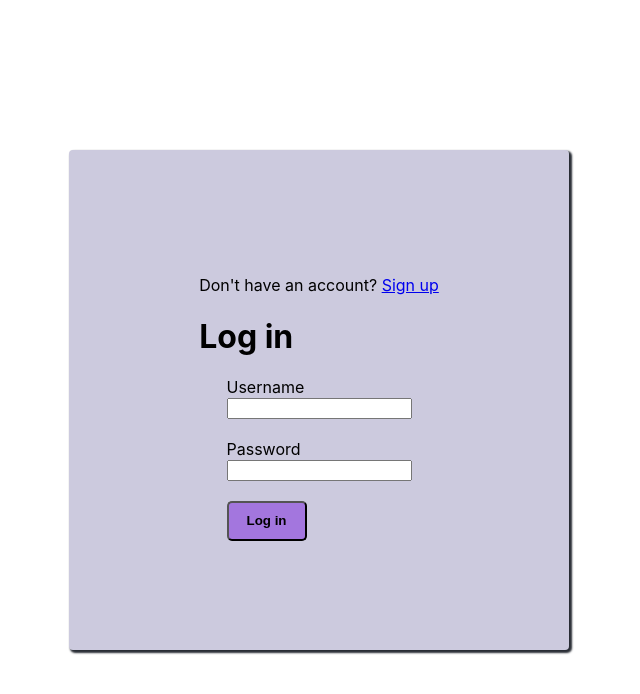
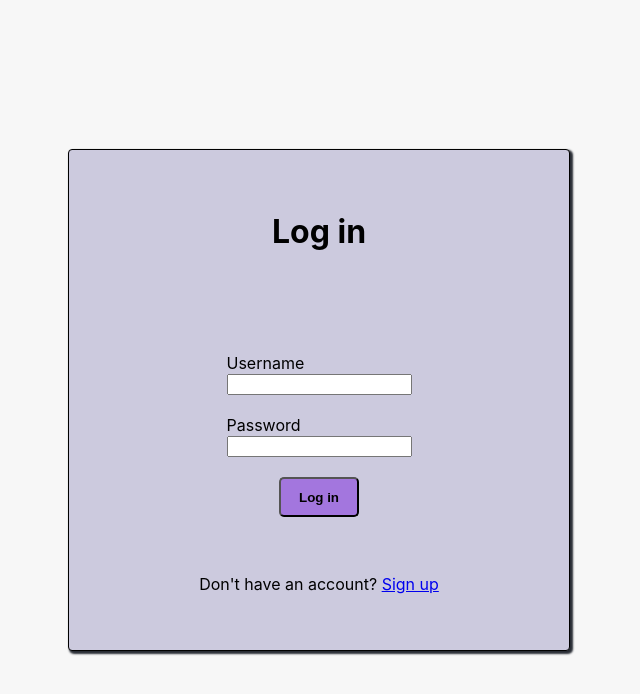
Before and after one commit to fluistro/Studiously, a React (Create React App) app in the folder client/: page /login in a window 1280 px wide. Shown: the top 694 px of the page, without its empty margins (321-961 px from the left). Built offline with nearby package versions, Linux system fonts and the light colour scheme.

Commit message:
Restyled login and signup forms

```diff
--- a/client/src/App.css
+++ b/client/src/App.css
@@ -1,42 +1,3 @@
-.App {
-  text-align: center;
-}
-
-.App-logo {
-  height: 40vmin;
-  pointer-events: none;
-}
-
-@media (prefers-reduced-motion: no-preference) {
-  .App-logo {
-    animation: App-logo-spin infinite 20s linear;
-  }
-}
-
-.App-header {
-  background-color: #282c34;
-  min-height: 100vh;
-  display: flex;
-  flex-direction: column;
-  align-items: center;
-  justify-content: center;
-  font-size: calc(10px + 2vmin);
-  color: white;
-}
-
-.App-link {
-  color: #61dafb;
-}
-
-@keyframes App-logo-spin {
-  from {
-    transform: rotate(0deg);
-  }
-  to {
-    transform: rotate(360deg);
-  }
-}
-
 .content {
   margin-left: 250px;
   padding: 20px;
--- a/client/src/components/authentication/AuthForm.jsx
+++ b/client/src/components/authentication/AuthForm.jsx
@@ -4,7 +4,7 @@ import "./Form.css";
 // endpoint: "login" or "signup"
 // OnSuccess: JSX element to display when form submitted successfully
 // Header: JSX element
-export default function AuthForm({ OnSuccess, Header, endpoint }) {
+export default function AuthForm({ OnSuccess, Header, Footer, endpoint }) {
 
     const [userInfo, setUserInfo] = useState({
         username: "",
@@ -38,9 +38,11 @@ export default function AuthForm({ OnSuccess, Header, endpoint }) {
 
     return (
         success ? OnSuccess :
+        <div className="form-background">
             <div className="form">
                 {Header}
-            <div>{error && <p className="error">Error: {error}</p>}</div>
+
+                <div className="form-error">{error && <p className="error">Error: {error}</p>}</div>
 
                 <div className="form-body">
                     <form>
@@ -48,8 +50,11 @@ export default function AuthForm({ OnSuccess, Header, endpoint }) {
                         <input type="text" id="username" name="username" onChange={onInputChange}></input><br/><br/>
                         <label htmlFor="password">Password</label><br/>
                         <input type="password" id="password" name="password" onChange={onInputChange}></input><br/><br/>
+                    </form>
                     <button type="submit" onClick={onSubmit} id="submit-button"><b>Log in</b></button>
-                </form>
+                </div>
+
+                {Footer}
             </div>
         </div>
     )
--- a/client/src/components/authentication/Form.css
+++ b/client/src/components/authentication/Form.css
@@ -1,25 +1,52 @@
+.form-background {
+
+  background-color: rgba(219, 219, 219, 0.218);
+
+  height: 100%;
+  width: 100%;
+
+  display: flex;
+  justify-content: center;
+  align-items: center;
+
+}
+
 .form {
+
     background-color: #CCCADE;
+
+    border: solid black;
+    border-width: 1px;
+    box-shadow: 2px 2px 2px 1px #282c34;
+    border-radius: 4px;
+
     width: 40%;
     max-width: 500px;
     height: 50%;
     min-height: 500px;
-    position: absolute;
-    top: 50%;
-    left: 50%;
-    transform: translate(-50%, -50%);
+
     display: flex;
     flex-direction: column;
-    justify-content: center;
+    justify-content: space-evenly;
     align-items: center;
-    box-shadow: 2px 2px 2px 1px #282c34;
-    border-radius: 4px;
-  }
+
+}
+
+.form-header {
+  display: flex;
+  justify-content: center;
+  align-items: center;
+}
 
 .form-body {
-display: flex;
-justify-content: center;
-align-items: center;
+  display: flex;
+  justify-content: center;
+  align-items: center;
+  flex-direction: column;
+}
+
+.form-footer {
+  justify-self: start;
 }
 
 #submit-button {
@@ -28,3 +55,7 @@ height: 40px;
 width: 80px;
 border-radius: 5px;
 }
+
+.error {
+  color: rgb(179, 6, 6);
+}
--- a/client/src/components/authentication/Login.jsx
+++ b/client/src/components/authentication/Login.jsx
@@ -8,11 +8,15 @@ export default function Login() {
     const OnSuccessComponent = <Navigate to="/home" />;
     const HeaderComponent = (
         <div className="form-header">
-            <p>Don't have an account? <a href="/signup">Sign up</a></p>
             <h1>Log in</h1>
         </div>
     );
+    const FooterComponent = (
+        <div className="form-footer">
+            <p>Don't have an account? <a href="/login">Sign up</a></p>
+        </div>
+    )
 
-    return <AuthForm endpoint="login" OnSuccess={OnSuccessComponent} Header={HeaderComponent} />;
+    return <AuthForm endpoint="login" OnSuccess={OnSuccessComponent} Header={HeaderComponent} Footer={FooterComponent}/>;
 
 };
--- a/client/src/components/authentication/Signup.jsx
+++ b/client/src/components/authentication/Signup.jsx
@@ -8,11 +8,15 @@ export default function Signup() {
     const OnSuccessComponent = <Navigate to="/login" />;
     const HeaderComponent = (
         <div className="form-header">
-            <p>Already have an account? <a href="/login">Log in</a></p>
             <h1>Create an account</h1>
         </div>
     );
+    const FooterComponent = (
+        <div className="form-header">
+            <p>Already have an account? <a href="/login">Log in</a></p>
+        </div>
+    )
 
-    return <AuthForm endpoint="signup" OnSuccess={OnSuccessComponent} Header={HeaderComponent} />;
+    return <AuthForm endpoint="signup" OnSuccess={OnSuccessComponent} Header={HeaderComponent} Footer={FooterComponent}/>;
 
 };
```
Also changed, not shown: client/public/index.html (+0 -10 lines). Lines whose indentation alone changed are shown as unchanged.
